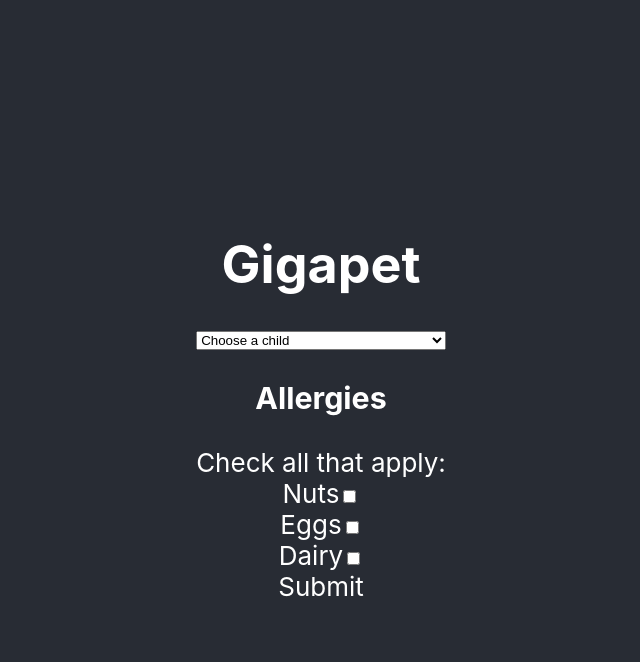
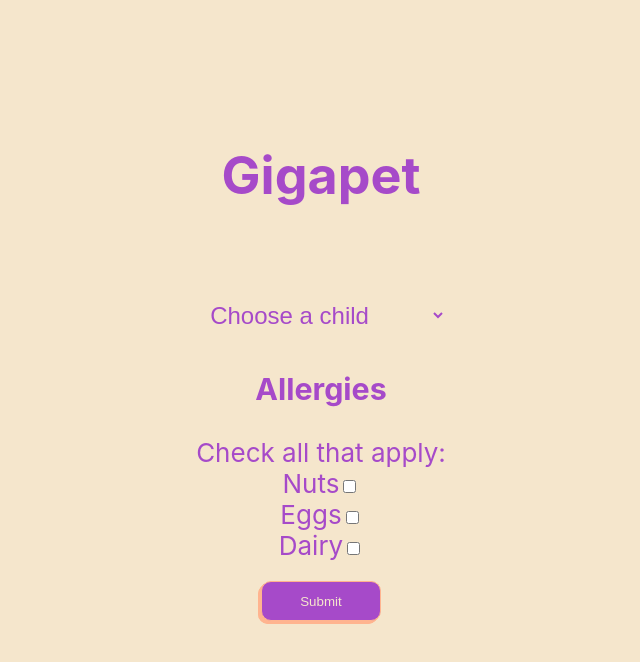
Before and after one commit to Gigapet-Lambda-BW/Frontend, a React (Create React App) app in the folder gigapet/: page / in a window 1280 px wide. Shown: the top 662 px of the page, without its empty margins (319-959 px from the left). Built offline with nearby package versions, Linux system fonts and the light colour scheme.

Commit message:
correction made to MyButton component and some basic styling going

```diff
--- a/gigapet/src/App.css
+++ b/gigapet/src/App.css
@@ -2,39 +2,19 @@
   text-align: center;
 }
 
-.App-logo {
-  height: 40vmin;
-  pointer-events: none;
-}
-
-@media (prefers-reduced-motion: no-preference) {
-  .App-logo {
-    animation: App-logo-spin infinite 20s linear;
-  }
-}
-
 .App-header {
-  background-color: #282c34;
+  background: #F5E6CC;
   min-height: 100vh;
   display: flex;
   flex-direction: column;
   align-items: center;
   justify-content: center;
   font-size: calc(10px + 2vmin);
-  color: white;
+  color: #A64AC9;
 }
 
 .App-link {
   color: #61dafb;
-}
-
-@keyframes App-logo-spin {
-  from {
-    transform: rotate(0deg);
-  }
-  to {
-    transform: rotate(360deg);
-  }
 }
 
 .signup {
@@ -42,11 +22,30 @@
   margin: 0 auto;
   justify-content: center;
   flex-direction: column;
-  width: 300px
+  width: 300px;
+  border-radius: 15px;
+  border: 5px solid #A64AC9;
+  border: 1px solid #FFB48F;
+  box-shadow:  -1px 1px #FFB48F,
+       -2px 2px #FFB48F,
+       -3px 3px #FFB48F,
+       -4px 4px #FFB48F,
+       -5px 5px #FFB48F;
 }
 
 .settings-form {
   display: flex;
   flex-direction: column;
+  color: #A64AC9;
+  padding: 50px;
+
 
 }
+
+.select {
+  padding: 10px;
+  font-size: 1.5rem;
+  color: #A64AC9;
+  background: none;
+  border: none;
+}
--- a/gigapet/src/Button.js
+++ b/gigapet/src/Button.js
@@ -1,20 +1,28 @@
 import React from 'react';
 import styled from 'styled-components';
 
-export default function Button() {
+export default function Button(props) {
 
-    const myButton = styled.button`
+    const MyButton = styled.button`
         background-color: #A64AC9;
         color: #F5E6CC;
-        margin: 10px auto;
+        margin: 20px auto;
         padding: 5px;
         border-radius: 10px;
         border: none;
-        width: 35%;
-        height: 30px;
+        width: 120px;
+        height: 40px;
+        font-size: 1.5 rem;
         font-family: 'Martel Sans', sans-serif;
+        border: 5px solid #A64AC9;
+        border: 1px solid #FFB48F;
+        box-shadow:  -1px 1px #FFB48F,
+             -1px 1px #FFB48F,
+             -2px 2px #FFB48F,
+             -3px 3px #FFB48F,
+             -3px 3px #FFB48F;
     `
     return(
-        <myButton type='submit'>Submit</myButton>
+        <MyButton type='submit'>Submit</MyButton>
     )
 }
--- a/gigapet/src/UserSettingsForm.js
+++ b/gigapet/src/UserSettingsForm.js
@@ -1,13 +1,14 @@
 import React from 'react';
 import { Form, Formik, Field } from 'formik';
 import Button from './Button';
+import './App.css';
 
 export default function UserSettingsForm() {
     return (
       <Formik>
             <Form className='settings-form'>
 
-                <Field component='select' name='child'>
+                <Field className='select' component='select' name='child'>
                   <option>Choose a child</option>
                   <option>Child 1</option>
                   <option>Child 2</option>
```
